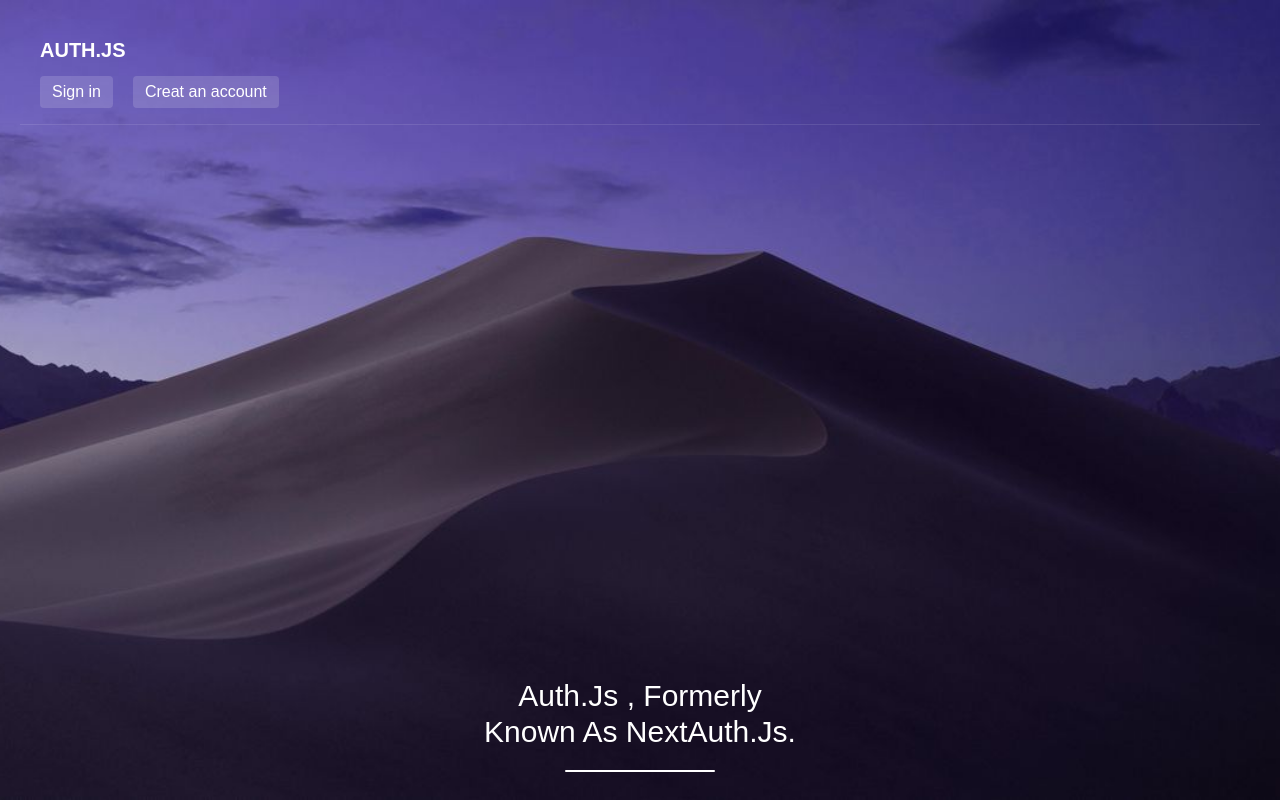
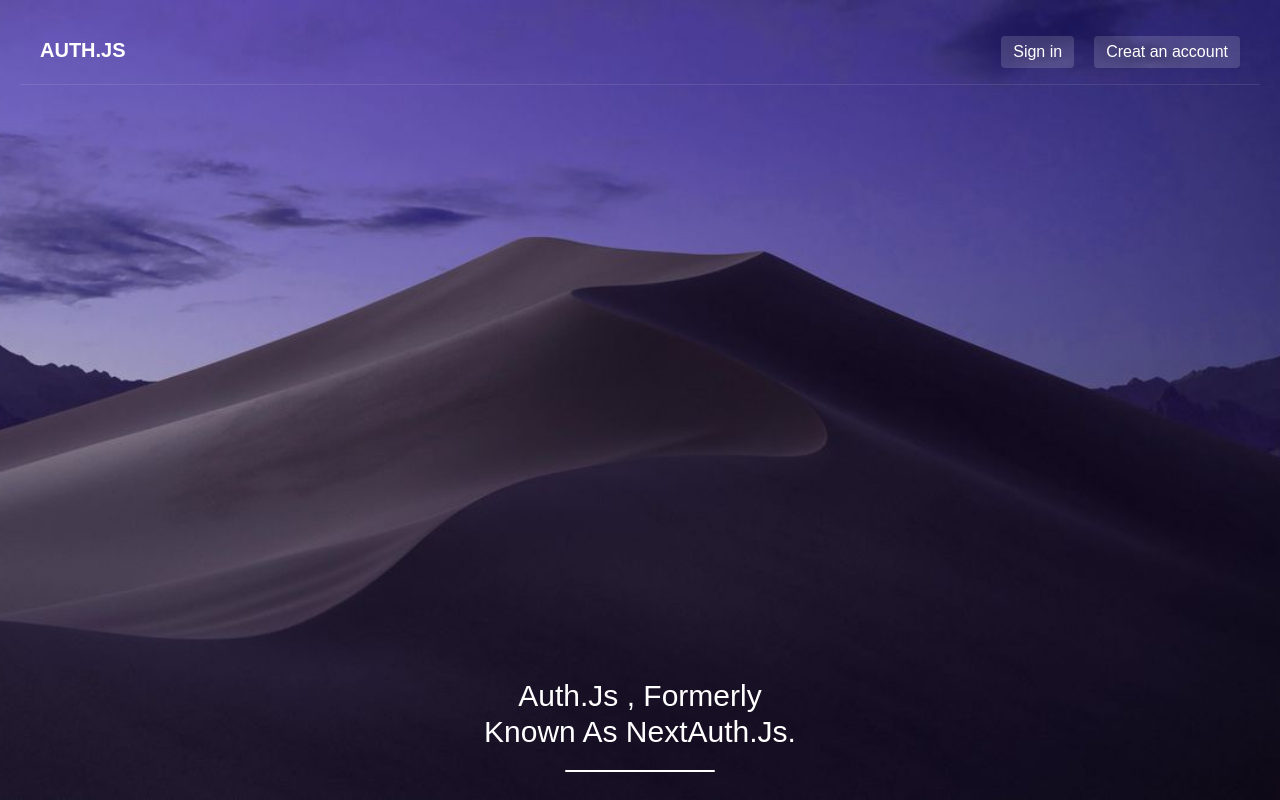
Before and after one commit to ChrisOxygen/Auth.js, a Next.js app: page / in a window 1280 px wide. Built offline with nearby package versions, Linux system fonts and the light colour scheme; no server answers.

Commit message:
fixed responsiveness again

```diff
--- a/components/NavBar.tsx
+++ b/components/NavBar.tsx
@@ -3,7 +3,7 @@ import AuthBox from "./AuthBox";
 
 function NavBar() {
   return (
-    <nav className=" w-full  py-4 flex mg:flex-row flex-col gap-3 md:items-start items-center justify-between px-5 border-b border-white/10">
+    <nav className=" w-full  py-4 flex md:flex-row flex-col gap-3 md:items-start items-center justify-between px-5 border-b border-white/10">
       <h3 className="font-bold text-xl uppercase">Auth.js</h3>
       <AuthBox />
     </nav>
```
